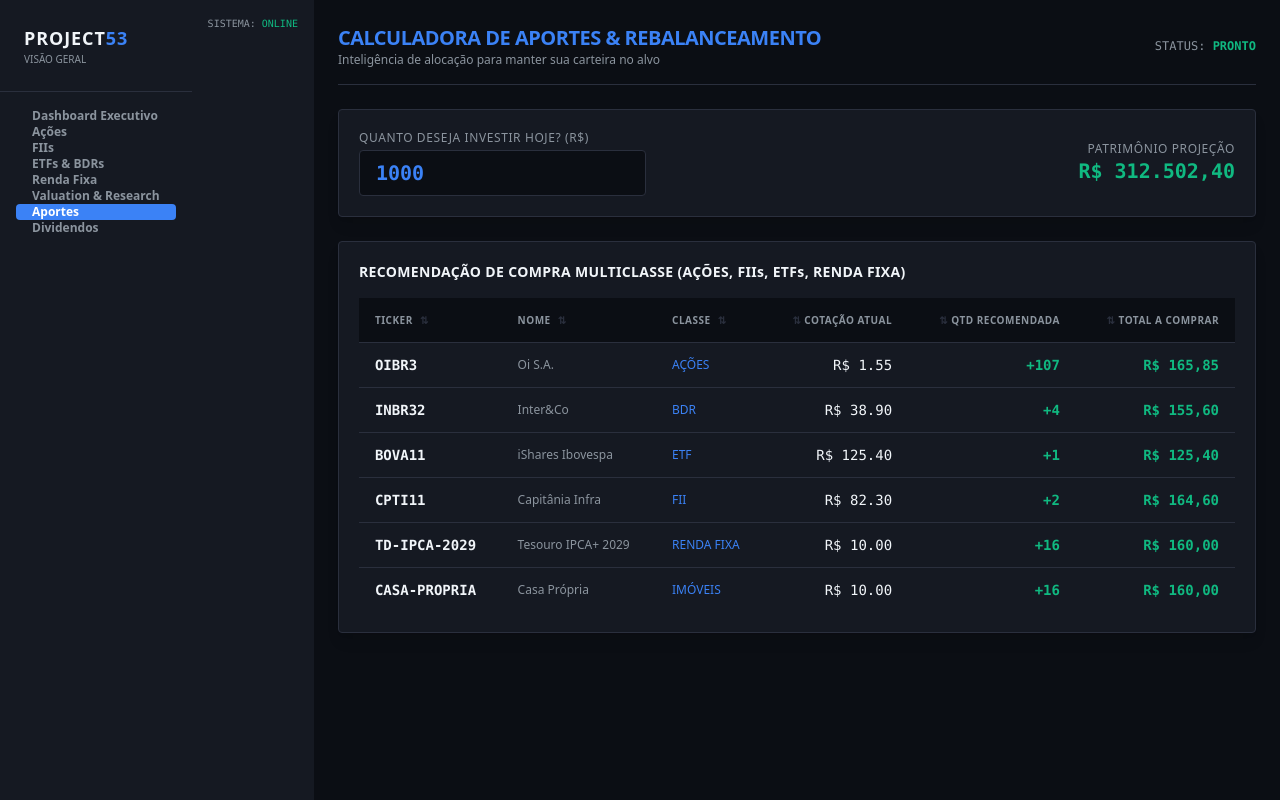
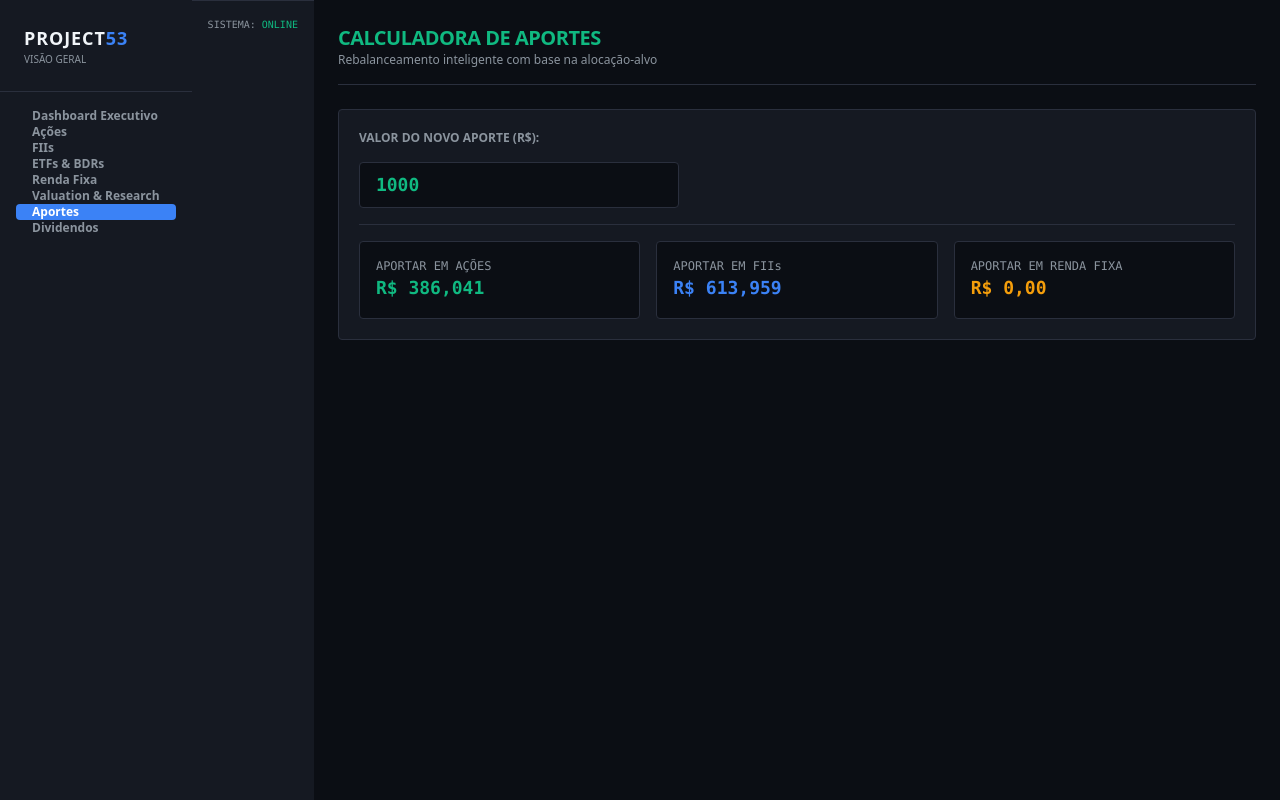
Before and after one commit to Andre-Marcelino-2026/aposentadoria53, a Next.js app: page /aportes in a window 1280 px wide. Built offline with nearby package versions, Linux system fonts and the light colour scheme; no server answers.

Commit message:
Update page.tsx

```diff
--- a/app/aportes/page.tsx
+++ b/app/aportes/page.tsx
@@ -1,194 +1,88 @@
 'use client';
 
-import { useState, useEffect, useMemo } from 'react';
+import { useState, useMemo } from 'react';
 import { Sidebar } from '../../src/components/layout/Sidebar';
-import { initialAssets } from '../../src/data/initialState';
-import { updateAssetsWithPrices } from '../../src/api/stockApi';
+import {
+  portfolioAcoes,
+  portfolioFIIs,
+  portfolioRendaFixa,
+  userProfile,
+} from '../../src/data/portfolio';
 
 export default function AportesPage() {
-  const [assets, setAssets] = useState<any[]>([]);
-  const [loading, setLoading] = useState<boolean>(true);
-  const [aporteValue, setAporteValue] = useState<number>(1000);
-  const [sortConfig, setSortConfig] = useState<{ key: string; direction: 'asc' | 'desc' } | null>(null);
+  const [valorAporte, setValorAporte] = useState<number>(1000);
 
-  useEffect(() => {
-    async function loadPrices() {
-      setLoading(true);
-      const updated = await updateAssetsWithPrices(initialAssets);
-      setAssets(updated);
-      setLoading(false);
+  // Totais atuais
+  const totalAcoes = useMemo(() => portfolioAcoes.reduce((acc, i) => acc + i.quantidade * i.precoAtual, 0), []);
+  const totalFIIs = useMemo(() => portfolioFIIs.reduce((acc, i) => acc + i.quantidade * i.precoAtual, 0), []);
+  const totalRendaFixa = useMemo(() => portfolioRendaFixa.reduce((acc, i) => acc + i.valorAtual, 0), []);
+  const patrimonioTotal = useMemo(() => totalAcoes + totalFIIs + totalRendaFixa, [totalAcoes, totalFIIs, totalRendaFixa]);
+
+  // Cálculo da distribuição do aporte
+  const simulacao = useMemo(() => {
+    const novoPatrimonio = patrimonioTotal + valorAporte;
+    const metaAcoes = (novoPatrimonio * userProfile.targetAllocations.acoes) / 100;
+    const metaFIIs = (novoPatrimonio * userProfile.targetAllocations.fiis) / 100;
+    const metaRF = (novoPatrimonio * userProfile.targetAllocations.rendaFixa) / 100;
+
+    const diffAcoes = Math.max(0, metaAcoes - totalAcoes);
+    const diffFIIs = Math.max(0, metaFIIs - totalFIIs);
+    const diffRF = Math.max(0, metaRF - totalRendaFixa);
+
+    const somaDiffs = diffAcoes + diffFIIs + diffRF;
+
+    if (somaDiffs === 0) {
+      return { acoes: valorAporte / 3, fiis: valorAporte / 3, rf: valorAporte / 3 };
     }
 
-    loadPrices();
-  }, []);
-
-  const totalPatrimony = useMemo(() => {
-    return assets.reduce((acc, item) => acc + (item.currentValue || 0), 0);
-  }, [assets]);
-
-  // Lógica Diversificada: Pega o ativo "mais para trás" de CADA classe de ativo diferente
-  const recommendations = useMemo(() => {
-    if (totalPatrimony === 0 || assets.length === 0) return [];
-
-    // Agrupa por classe
-    const classesMap: Record<string, any[]> = {};
-    assets.forEach((item) => {
-      const className = item.asset?.assetClass || 'OUTROS';
-      if (!classesMap[className]) {
-        classesMap[className] = [];
-      }
-      classesMap[className].push(item);
-    });
-
-    // Pega o menor ativo de cada classe existente
-    const selectedAssets: any[] = [];
-    Object.keys(classesMap).forEach((className) => {
-      const items = classesMap[className];
-      items.sort((a, b) => (a.currentValue || 0) - (b.currentValue || 0));
-      if (items.length > 0) {
-        selectedAssets.push(items[0]);
-      }
-    });
-
-    const targetPerAsset = aporteValue / selectedAssets.length;
-
-    return selectedAssets.map((item) => {
-      const price = item.currentPrice || 10;
-      const suggestedQty = Math.max(1, Math.floor(targetPerAsset / price));
-      const suggestedTotal = suggestedQty * price;
-
     return {
-        ticker: item.asset?.ticker || '-',
-        name: item.asset?.name || '-',
-        class: item.asset?.assetClass || '-',
-        currentPrice: price,
-        suggestedQty,
-        suggestedTotal,
+      acoes: (diffAcoes / somaDiffs) * valorAporte,
+      fiis: (diffFIIs / somaDiffs) * valorAporte,
+      rf: (diffRF / somaDiffs) * valorAporte,
     };
-    });
-  }, [assets, totalPatrimony, aporteValue]);
-
-  // Ordenação da Tabela
-  const handleSort = (key: string) => {
-    let direction: 'asc' | 'desc' = 'asc';
-    if (sortConfig && sortConfig.key === key && sortConfig.direction === 'asc') {
-      direction = 'desc';
-    }
-    setSortConfig({ key, direction });
-  };
-
-  const sortedRecommendations = useMemo(() => {
-    let items = [...recommendations];
-    if (sortConfig !== null) {
-      items.sort((a: any, b: any) => {
-        let aValue = a[sortConfig.key];
-        let bValue = b[sortConfig.key];
-
-        if (aValue < bValue) return sortConfig.direction === 'asc' ? -1 : 1;
-        if (aValue > bValue) return sortConfig.direction === 'asc' ? 1 : -1;
-        return 0;
-      });
-    }
-    return items;
-  }, [recommendations, sortConfig]);
-
-  const SortIcon = ({ columnKey }: { columnKey: string }) => {
-    if (sortConfig?.key !== columnKey) return <span className="text-[#2A2F3D] ml-1">⇅</span>;
-    return sortConfig.direction === 'asc' ? (
-      <span className="text-[#3B82F6] ml-1">▲</span>
-    ) : (
-      <span className="text-[#3B82F6] ml-1">▼</span>
-    );
-  };
+  }, [patrimonioTotal, valorAporte, totalAcoes, totalFIIs, totalRendaFixa]);
 
   return (
     <div className="flex h-screen bg-[#0B0E14] text-[#F1F5F9] overflow-hidden font-sans">
       <Sidebar />
 
       <main className="flex-1 overflow-y-auto p-6 space-y-6">
-        {/* Cabeçalho */}
         <div className="flex justify-between items-center border-b border-[#2A2F3D] pb-4">
           <div>
-            <h1 className="text-xl font-bold tracking-tight text-[#3B82F6]">
-              CALCULADORA DE APORTES & REBALANCEAMENTO
-            </h1>
-            <p className="text-xs text-[#8B949E]">
-              Inteligência de alocação para manter sua carteira no alvo
-            </p>
-          </div>
-          <div className="text-right font-mono text-xs text-[#8B949E]">
-            <span>STATUS: </span>
-            <span className="text-[#10B981] font-bold">
-              {loading ? 'CALCULANDO...' : 'PRONTO'}
-            </span>
+            <h1 className="text-xl font-bold tracking-tight text-[#10B981]">CALCULADORA DE APORTES</h1>
+            <p className="text-xs text-[#8B949E]">Rebalanceamento inteligente com base na alocação-alvo</p>
           </div>
         </div>
 
-        {/* Input de Novo Aporte */}
-        <div className="bg-[#151922] border border-[#2A2F3D] rounded p-5 shadow-lg flex flex-wrap justify-between items-center gap-4">
-          <div>
-            <label className="text-xs text-[#8B949E] uppercase tracking-wider block mb-1">
-              Quanto deseja investir hoje? (R$)
-            </label>
+        {/* Simulador */}
+        <div className="bg-[#151922] border border-[#2A2F3D] rounded p-5 space-y-4">
+          <label className="text-xs text-[#8B949E] uppercase font-bold block">Valor do Novo Aporte (R$):</label>
           <input
             type="number"
-              value={aporteValue}
-              onChange={(e) => setAporteValue(Number(e.target.value))}
-              className="bg-[#0B0E14] border border-[#2A2F3D] rounded px-4 py-2 text-xl font-bold font-mono text-[#3B82F6] focus:outline-none focus:border-[#3B82F6]"
+            value={valorAporte}
+            onChange={(e) => setValorAporte(Number(e.target.value))}
+            className="bg-[#0B0E14] border border-[#2A2F3D] text-[#10B981] font-mono font-bold text-lg rounded px-4 py-2 w-full max-w-xs focus:outline-none focus:border-[#10B981]"
           />
-          </div>
-          <div className="text-right">
-            <span className="text-xs text-[#8B949E] uppercase tracking-wider block">Patrimônio Projeção</span>
-            <span className="text-xl font-bold font-mono text-[#10B981]">
-              R$ {(totalPatrimony + aporteValue).toLocaleString('pt-BR', { minimumFractionDigits: 2, maximumFractionDigits: 2 })}
+
+          <div className="grid grid-cols-1 md:grid-cols-3 gap-4 font-mono text-sm pt-4 border-t border-[#2A2F3D]">
+            <div className="bg-[#0B0E14] p-4 rounded border border-[#2A2F3D]">
+              <span className="text-xs text-[#8B949E] block">APORTAR EM AÇÕES</span>
+              <span className="text-lg font-bold text-[#10B981]">
+                R$ {simulacao.acoes.toLocaleString('pt-BR', { minimumFractionDigits: 2 })}
               </span>
             </div>
+            <div className="bg-[#0B0E14] p-4 rounded border border-[#2A2F3D]">
+              <span className="text-xs text-[#8B949E] block">APORTAR EM FIIs</span>
+              <span className="text-lg font-bold text-[#3B82F6]">
+                R$ {simulacao.fiis.toLocaleString('pt-BR', { minimumFractionDigits: 2 })}
+              </span>
             </div>
-
-        {/* Sugestão de Compra Inteligente Diversificada */}
-        <div className="bg-[#151922] border border-[#2A2F3D] rounded p-5 shadow-lg">
-          <h2 className="text-[#F1F5F9] font-bold text-sm tracking-wide mb-4">
-            RECOMENDAÇÃO DE COMPRA MULTICLASSE (AÇÕES, FIIs, ETFs, RENDA FIXA)
-          </h2>
-          <div className="overflow-x-auto">
-            <table className="w-full text-left text-sm">
-              <thead className="text-[10px] text-[#8B949E] uppercase tracking-wider border-b border-[#2A2F3D] bg-[#0B0E14] select-none">
-                <tr>
-                  <th className="px-4 py-3 cursor-pointer hover:bg-[#1A1F2B]" onClick={() => handleSort('ticker')}>
-                    Ticker <SortIcon columnKey="ticker" />
-                  </th>
-                  <th className="px-4 py-3 cursor-pointer hover:bg-[#1A1F2B]" onClick={() => handleSort('name')}>
-                    Nome <SortIcon columnKey="name" />
-                  </th>
-                  <th className="px-4 py-3 cursor-pointer hover:bg-[#1A1F2B]" onClick={() => handleSort('class')}>
-                    Classe <SortIcon columnKey="class" />
-                  </th>
-                  <th className="px-4 py-3 text-right cursor-pointer hover:bg-[#1A1F2B]" onClick={() => handleSort('currentPrice')}>
-                    <SortIcon columnKey="currentPrice" /> Cotação Atual
-                  </th>
-                  <th className="px-4 py-3 text-right cursor-pointer hover:bg-[#1A1F2B]" onClick={() => handleSort('suggestedQty')}>
-                    <SortIcon columnKey="suggestedQty" /> Qtd Recomendada
-                  </th>
-                  <th className="px-4 py-3 text-right cursor-pointer hover:bg-[#1A1F2B]" onClick={() => handleSort('suggestedTotal')}>
-                    <SortIcon columnKey="suggestedTotal" /> Total a Comprar
-                  </th>
-                </tr>
-              </thead>
-              <tbody className="divide-y divide-[#2A2F3D] font-mono">
-                {sortedRecommendations.map((rec, idx) => (
-                  <tr key={idx} className="hover:bg-[#1A1F2B] transition-colors">
-                    <td className="px-4 py-3 font-bold text-[#F1F5F9]">{rec.ticker}</td>
-                    <td className="px-4 py-3 text-[#8B949E] font-sans text-xs">{rec.name}</td>
-                    <td className="px-4 py-3 text-xs text-[#3B82F6] font-sans">{rec.class}</td>
-                    <td className="px-4 py-3 text-right text-[#F1F5F9]">R$ {rec.currentPrice.toFixed(2)}</td>
-                    <td className="px-4 py-3 text-right text-[#10B981] font-bold">+{rec.suggestedQty}</td>
-                    <td className="px-4 py-3 text-right text-[#10B981] font-bold">
-                      R$ {rec.suggestedTotal.toLocaleString('pt-BR', { minimumFractionDigits: 2, maximumFractionDigits: 2 })}
-                    </td>
-                  </tr>
-                ))}
-              </tbody>
-            </table>
+            <div className="bg-[#0B0E14] p-4 rounded border border-[#2A2F3D]">
+              <span className="text-xs text-[#8B949E] block">APORTAR EM RENDA FIXA</span>
+              <span className="text-lg font-bold text-[#F59E0B]">
+                R$ {simulacao.rf.toLocaleString('pt-BR', { minimumFractionDigits: 2 })}
+              </span>
+            </div>
           </div>
         </div>
       </main>
```
Lines whose indentation alone changed are shown as unchanged.
